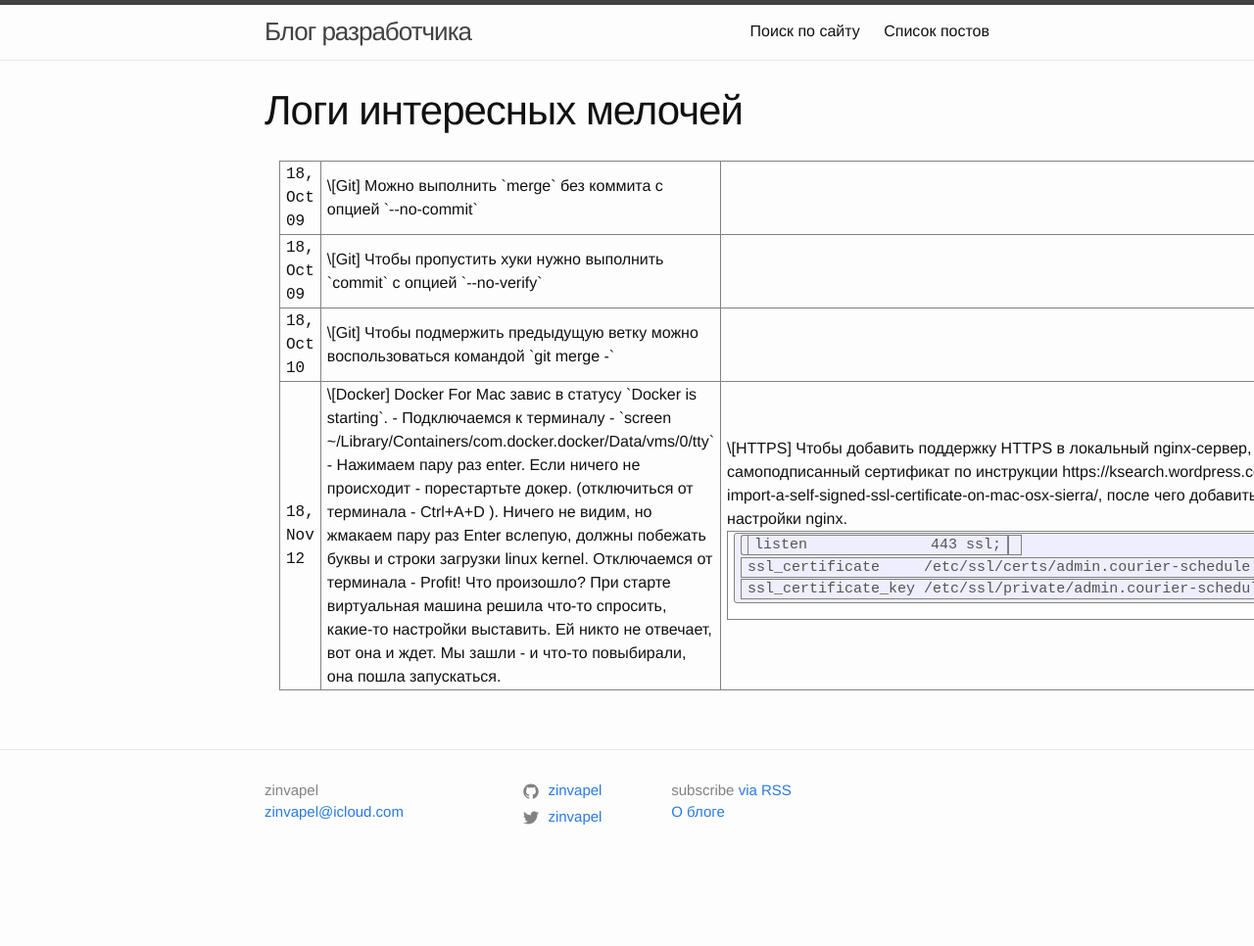
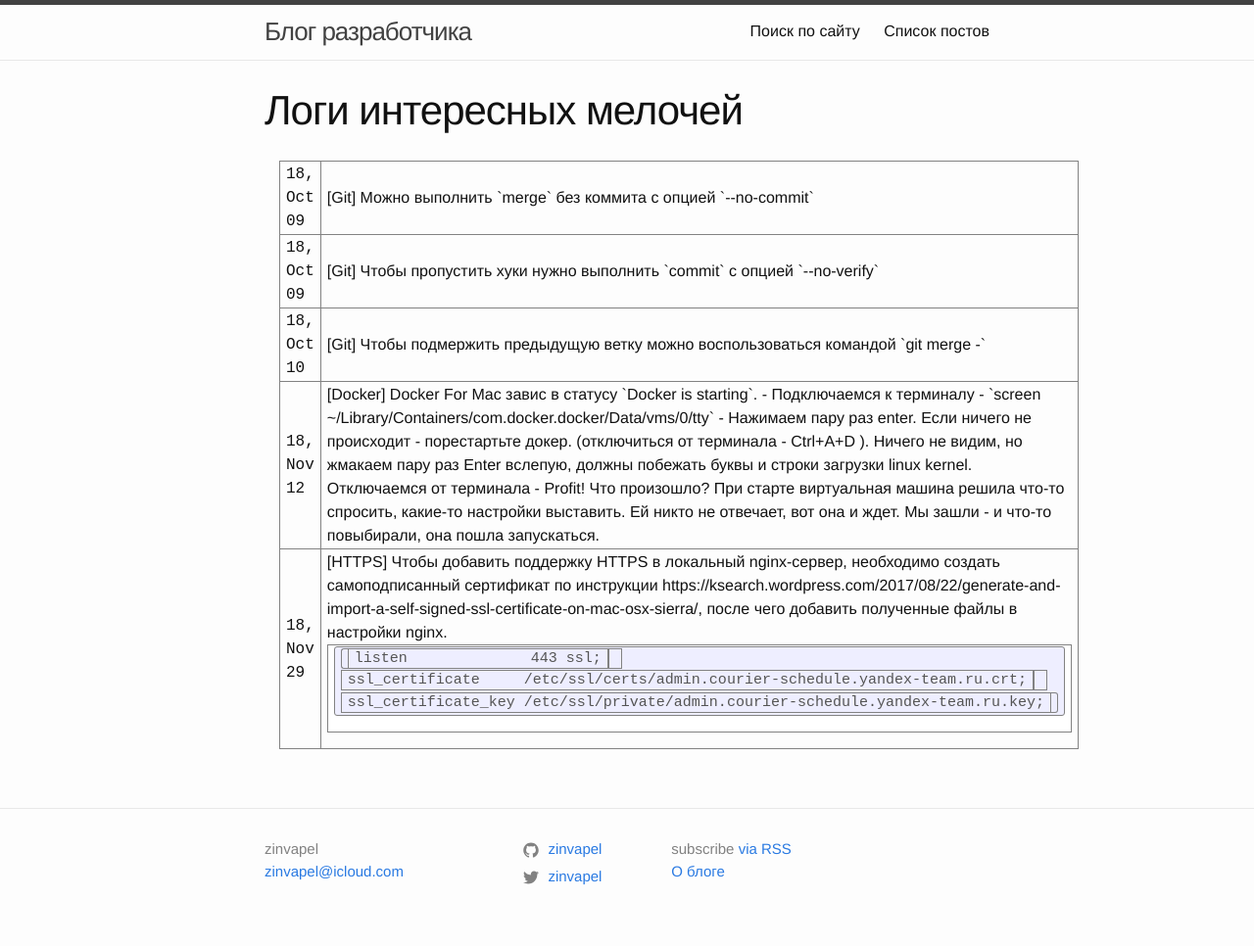
Before and after one commit to zinvapel/zinvapel.github.io, a Jekyll site: the page built from pages/logs.md, in a window 1280 px wide. Shown: the whole page at 98% size. Built offline with Jekyll 4.4.1, drawn with Linux system fonts in a browser that asks for light colours; nearby versions of some CDN libraries; before the commit the page ends 906 px from its top, so only the background shows below that.

Commit message:
Some hints added

```diff
--- a/pages/logs.md
+++ b/pages/logs.md
@@ -11,28 +11,31 @@ noindex: false
 <table style="border-collapse: collapse; border: none;">
   <tr>
     <td style="font-family: monospace;">{{ '2018-10-09' | date: "%y, %b %d " }}</td>
-    <td>\[Git] Можно выполнить `merge` без коммита с опцией `--no-commit`</td>
+    <td>[Git] Можно выполнить `merge` без коммита с опцией `--no-commit`</td>
   </tr>
   <tr>
     <td style="font-family: monospace;">{{ '2018-10-09' | date: "%y, %b %d " }}</td>
-    <td>\[Git] Чтобы пропустить хуки нужно выполнить `commit` с опцией `--no-verify`</td>
+    <td>[Git] Чтобы пропустить хуки нужно выполнить `commit` с опцией `--no-verify`</td>
   </tr>
   <tr>
     <td style="font-family: monospace;">{{ '2018-10-10' | date: "%y, %b %d " }}</td>
-    <td>\[Git] Чтобы подмержить предыдущую ветку можно воспользоваться командой `git merge -`</td>
+    <td>[Git] Чтобы подмержить предыдущую ветку можно воспользоваться командой `git merge -`</td>
   </tr>
   <tr>
     <td style="font-family: monospace;">{{ '2018-11-12' | date: "%y, %b %d " }}</td>
     <td>
-        \[Docker] Docker For Mac завис в статусу `Docker is starting`.
+        [Docker] Docker For Mac завис в статусу `Docker is starting`.
         - Подключаемся к терминалу
         - `screen ~/Library/Containers/com.docker.docker/Data/vms/0/tty`
         - Нажимаем пару раз enter. Если ничего не происходит - порестартьте докер. (отключиться от терминала -  Ctrl+A+D ). Ничего не видим, но жмакаем пару раз Enter вслепую, должны побежать буквы и строки загрузки linux kernel. Отключаемся от терминала - Profit!
 
         Что произошло? При старте виртуальная машина решила что-то спросить, какие-то настройки выставить. Ей никто не отвечает, вот она и ждет. Мы зашли - и что-то повыбирали, она пошла запускаться.
     </td>
+  </tr>
+  <tr>
+    <td style="font-family: monospace;">{{ '2018-11-29' | date: "%y, %b %d " }}</td>
     <td>
-      \[HTTPS] Чтобы добавить поддержку HTTPS в локальный nginx-сервер, необходимо создать самоподписанный сертификат по инструкции https://ksearch.wordpress.com/2017/08/22/generate-and-import-a-self-signed-ssl-certificate-on-mac-osx-sierra/, после чего добавить полученные файлы в настройки nginx.
+      [HTTPS] Чтобы добавить поддержку HTTPS в локальный nginx-сервер, необходимо создать самоподписанный сертификат по инструкции https://ksearch.wordpress.com/2017/08/22/generate-and-import-a-self-signed-ssl-certificate-on-mac-osx-sierra/, после чего добавить полученные файлы в настройки nginx.
       {%- highlight console -%}
 listen              443 ssl;
 ssl_certificate     /etc/ssl/certs/admin.courier-schedule.yandex-team.ru.crt;
```
